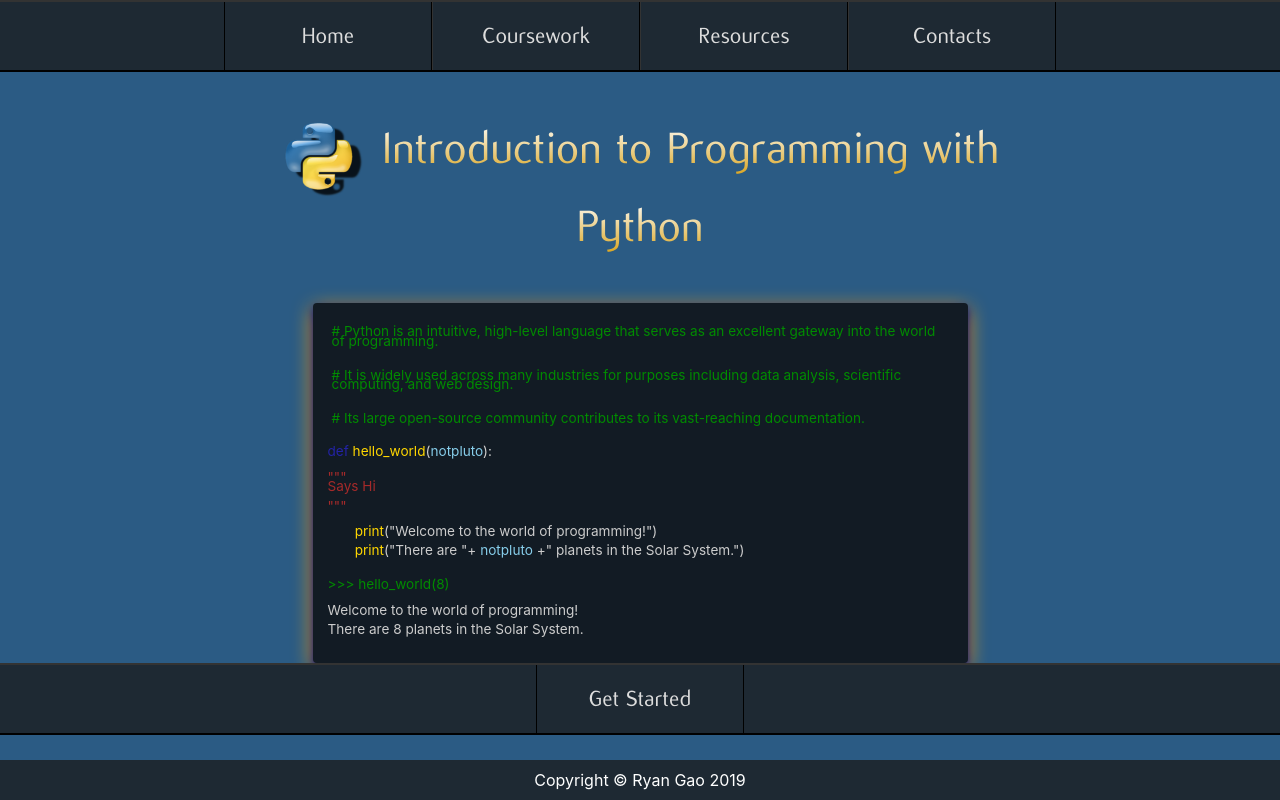
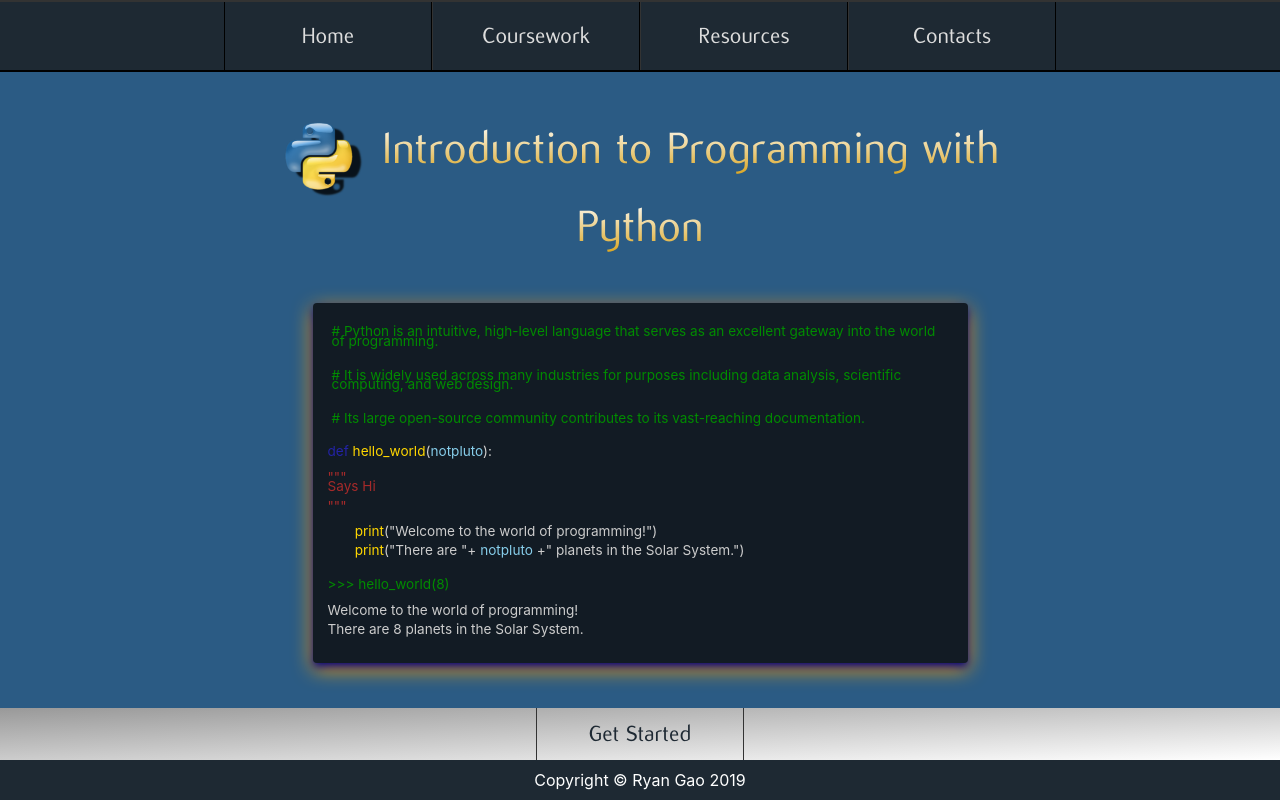
Before and after one commit to rgao/python_course, a React (Create React App) app: page / in a window 1280 px wide. Built offline with nearby package versions, Linux system fonts and the light colour scheme.

Commit message:
completed front page with bottom nav and fixed disappearing content in small windows sizes

```diff
--- a/src/App.css
+++ b/src/App.css
@@ -36,3 +36,7 @@
     transform: rotate(360deg);
   }
 }
+
+.Footer {
+  position: absolute;
+}
--- a/src/components/Footer/Footer.js
+++ b/src/components/Footer/Footer.js
@@ -4,9 +4,9 @@ import "./Footer.css";
 class Footer extends Component {
     render() {
         return (
-            <footer className="footer fixed-bottom copyright text-center mt-3 pt-2">
+            <footer className="footer fixed-bottom copyright text-center pt-2">
                 Copyright &copy; Ryan Gao 2019
-        </footer>
+            </footer>
         );
     }
 }
--- a/src/components/Nav/Nav.css
+++ b/src/components/Nav/Nav.css
@@ -3,7 +3,7 @@
     src: url("../../assets/fonts/flux_regular.otf")
 }
 
-.navbar {
+.main-nav {
     background-color: #1e2933;
     font-family: 'Flux Regular';
     border-top: 2px solid #333333;
--- a/src/components/Nav/Nav.js
+++ b/src/components/Nav/Nav.js
@@ -6,7 +6,7 @@ import "./Nav.css"
 class Nav extends Component {
   render() {
     return (
-      <nav className="navbar navbar-dark navbar-expand-lg justify-content-center py-0">
+      <nav className="navbar navbar-dark navbar-expand-lg justify-content-center py-0 main-nav">
         <Col lg={2} className="text-center nav-btn py-2" id="home-btn">
           <Link className="nav-link" to={"/"}>Home</Link>
         </Col>
--- a/src/pages/Home/Home.css
+++ b/src/pages/Home/Home.css
@@ -1,6 +1,10 @@
 @font-face {
     font-family: 'Flux Regular';
     src: url("../../assets/fonts/flux_regular.otf")
+}
+
+.main {
+    min-height: 600px;
 }
 
 h1 {
@@ -61,3 +65,28 @@ h1 {
 .ide-text {
     color: rgb(1, 139, 1);
 }
+
+#start-bar {
+    background: linear-gradient(to bottom right, #999999, white);
+    bottom: 40px;
+}
+
+#start-btn {
+    border-left: 1px solid #333333;
+    border-right: 1px solid #333333
+}
+
+#start-btn:hover {
+    background-color: teal
+}
+
+#start-btn:active {
+    background-color: rgb(1, 100, 100)
+}
+
+#start-link {
+    color: #1e2933;
+    font-size: 1.5em;
+    font-family: 'Flux Regular';
+    text-decoration: none;
+}
--- a/src/pages/Home/Home.js
+++ b/src/pages/Home/Home.js
@@ -61,9 +61,9 @@ class Home extends Component {
                     </Col>
                 </Row>
 
-                <nav className="navbar navbar-light navbar-expand-lg justify-content-center py-0">
-                    <Col lg={2} className="text-center nav-btn py-2" id="home-btn">
-                        <Link className="nav-link" to={"/orientation"}>Get Started</Link>
+                <nav className="navbar navbar-expand-lg justify-content-center fixed-bottom mt-5 py-0" id="start-bar">
+                    <Col lg={2} className="text-center nav-btn py-2" id="start-btn">
+                        <Link id="start-link" to={"/orientation"}>Get Started</Link>
                     </Col>
                 </nav>
             </div>
```
Also changed, not shown: src/components/Start/Start.css (added), src/components/Start/Start.js (added).
